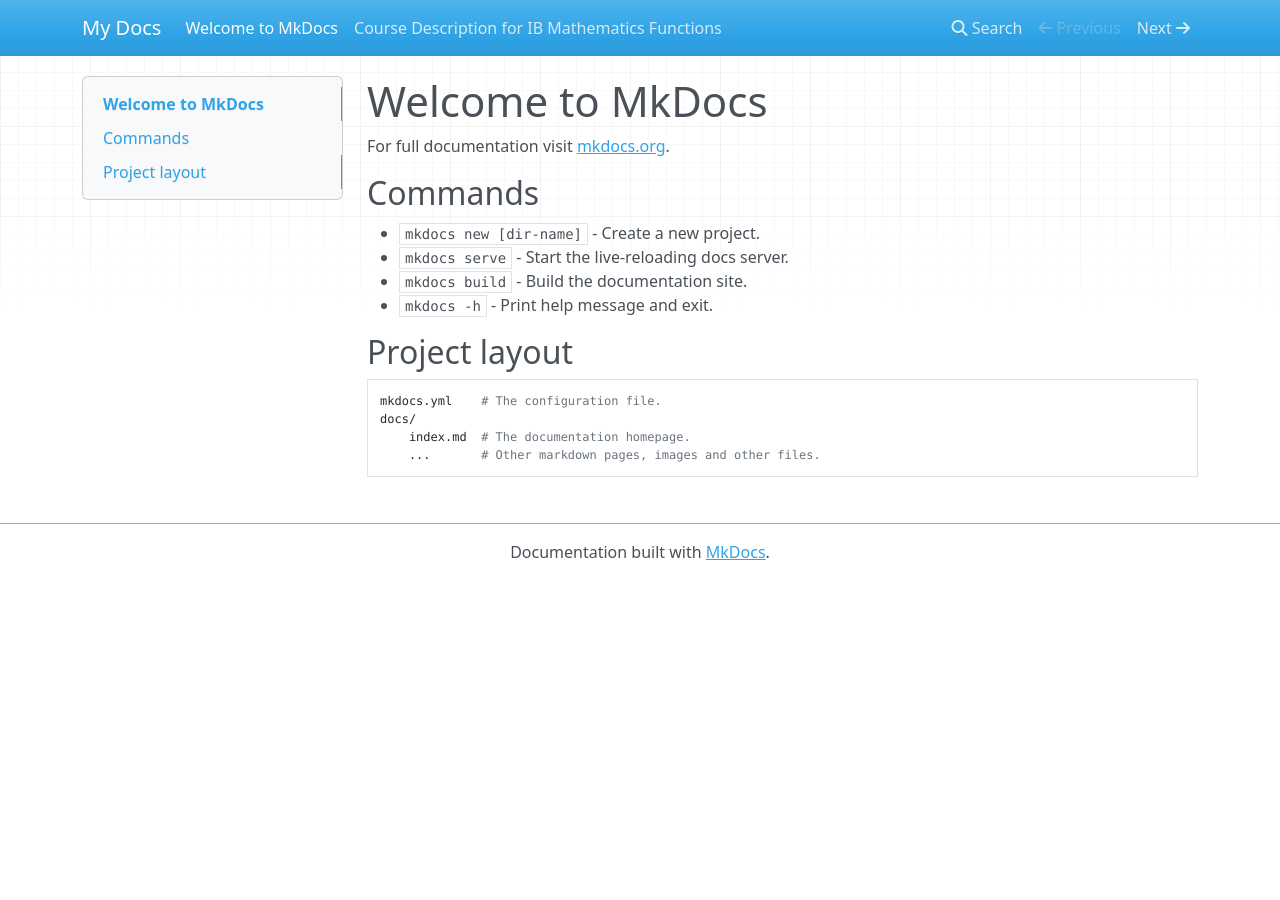
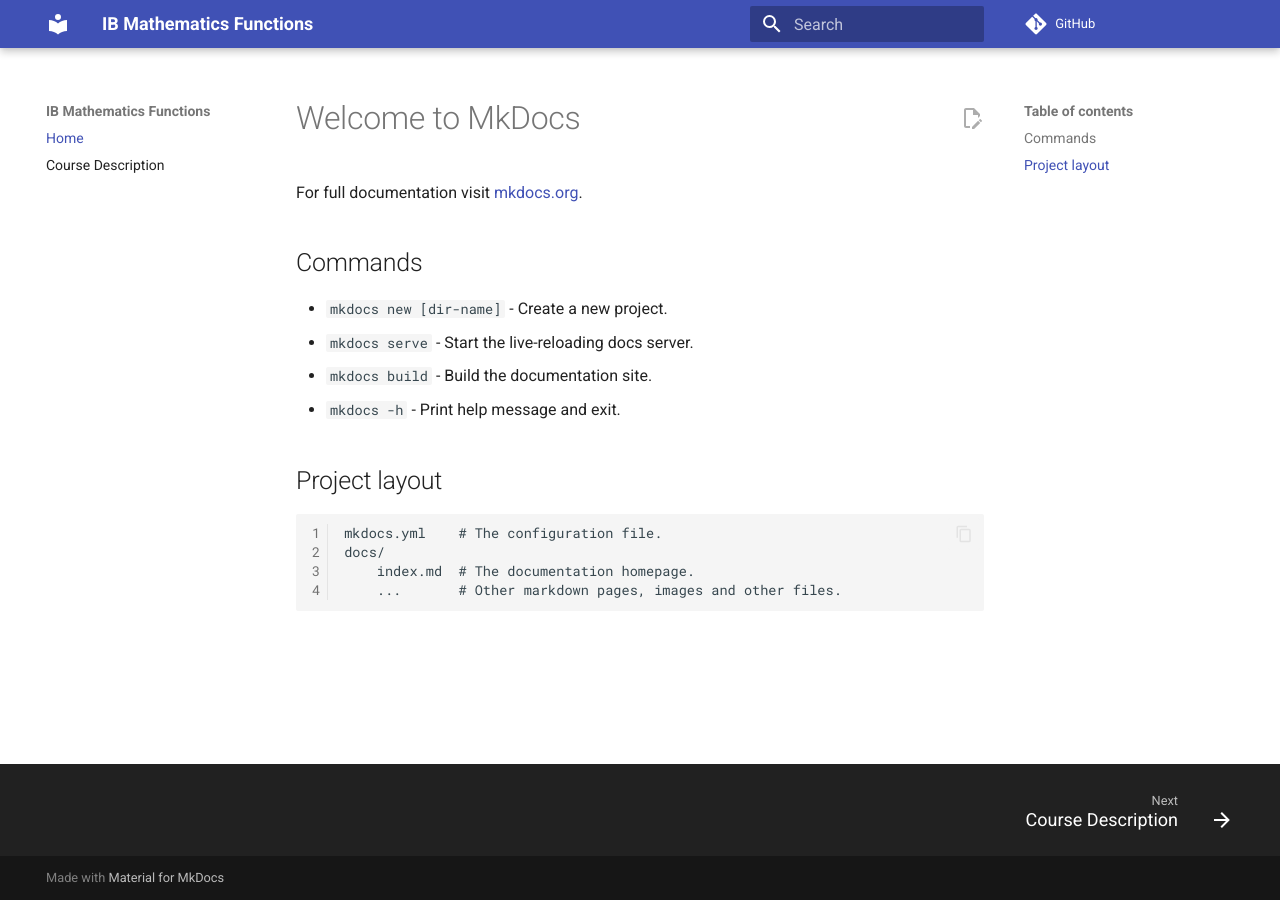
Before and after one commit to dmccreary/functions, an MkDocs documentation site: the page built from docs/index.md, in a window 1280 px wide. Built offline with MkDocs 1.6.1 and Material for MkDocs 9.7.7, drawn with Linux system fonts in a browser that asks for light colours; nearby versions of some CDN libraries; comment, search, counter and statistics services are not loaded.

Commit message:
feat: configure mkdocs.yml with MathJax support and add mathjax.js script

```diff
--- /dev/null
+++ b/docs/js/mathjax.js
@@ -0,0 +1,21 @@
+window.MathJax = {
+  tex: {
+    inlineMath: [["\\(", "\\)"]],
+    displayMath: [["\\[", "\\]"]],
+    processEscapes: true,
+    processEnvironments: true
+  },
+  options: {
+    ignoreHtmlClass: ".*|",
+    processHtmlClass: "arithmatex"
+  }
+};
+
+document$.subscribe(() => {
+  if (window.MathJax && MathJax.startup) {
+    MathJax.startup.output.clearCache()
+    MathJax.typesetClear()
+    MathJax.texReset()
+    MathJax.typesetPromise()
+  }
+});
--- a/mkdocs.yml
+++ b/mkdocs.yml
@@ -1 +1,41 @@
-site_name: My Docs
+site_name: IB Mathematics Functions
+repo_url: https://github.com/dmccreary/functions
+site_url: https://dmccreary.github.io/functions/
+site_description: An interactive intelligent textbook for IB Mathematics Functions.
+site_author: Dan McCreary
+
+nav:
+  - Home: index.md
+  - Course Description: course-description.md
+
+theme:
+  name: material
+  features:
+    - content.code.copy
+    - navigation.expand
+    - navigation.path
+    - navigation.prune
+    - navigation.indexes
+    - toc.follow
+    - navigation.top
+    - navigation.footer
+    - content.action.edit
+
+plugins:
+  - search
+
+markdown_extensions:
+  - md_in_html
+  - attr_list
+  - admonition
+  - footnotes
+  - pymdownx.details
+  - pymdownx.superfences
+  - pymdownx.highlight:
+      linenums: true
+  - pymdownx.arithmatex:
+      generic: true
+
+extra_javascript:
+  - js/mathjax.js
+  - https://unpkg.com/mathjax@3/es5/tex-mml-chtml.js
```
